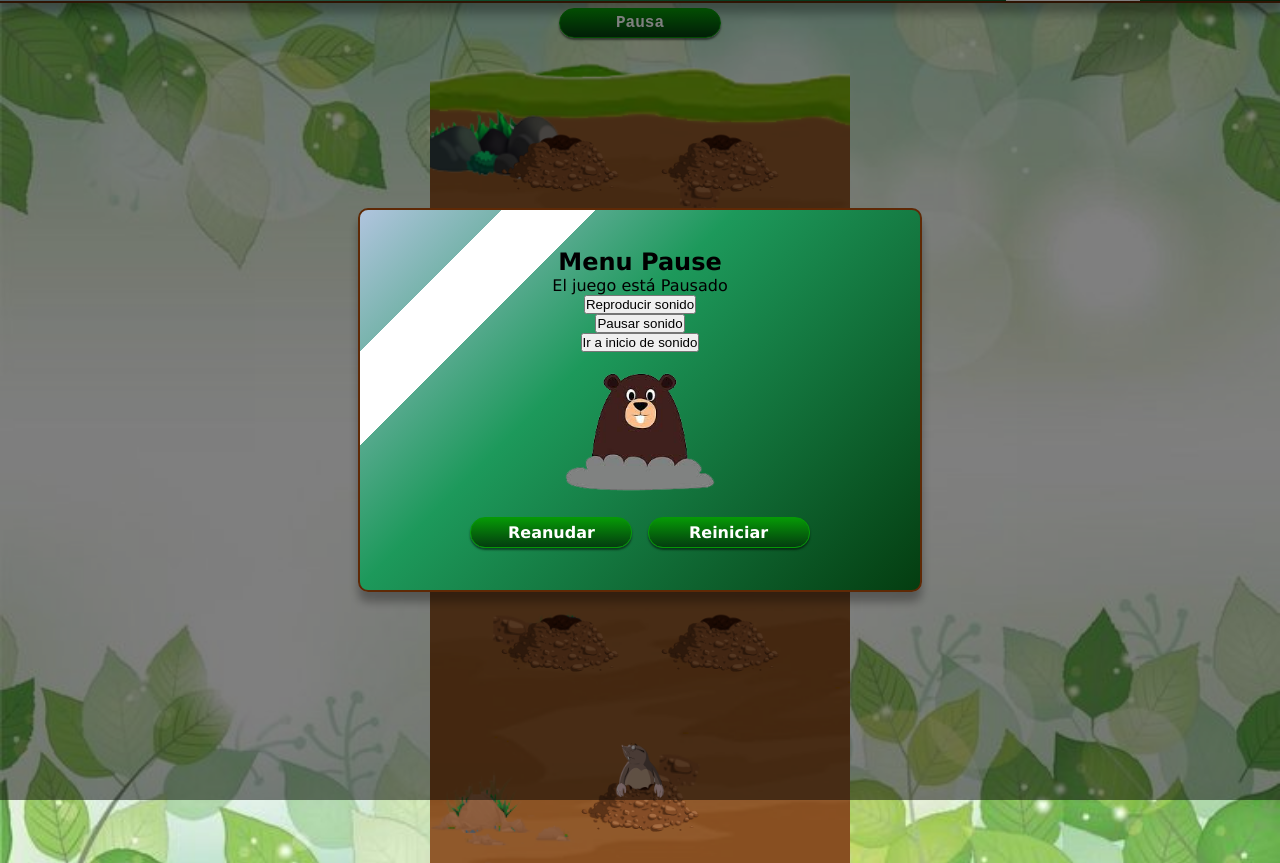
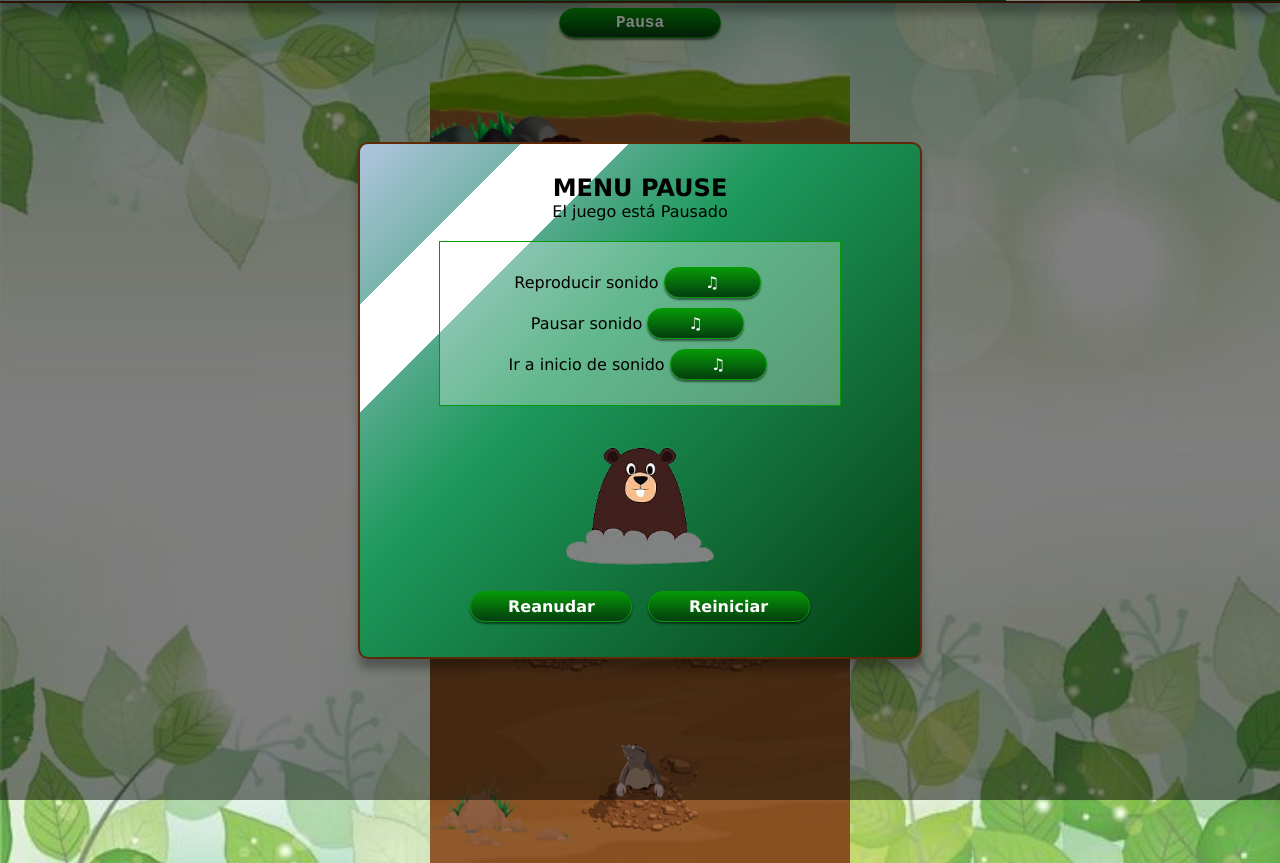
Before and after one commit to Camaco81/proyecto2023, a plain HTML site: page juego-web/juego.html in a window 1280 px wide. Both pictures are taken after a click on the link "Pausa". Drawn offline with Linux system fonts and the light colour scheme.

Commit message:
animaciones de cursor y stylo menu pausa

```diff
--- a/juego-web/css/style.css
+++ b/juego-web/css/style.css
@@ -147,7 +147,22 @@ h2 {
 
   border: 2px solid #5e2906;
 }
+.ajustes{
+  margin: 20px;
+  padding: 20px 0px;
+  width: 80%;
+  display: flex;
+  flex-direction: column;
+  justify-content: center;
+  align-items: center;
 
+  border: 1px solid rgb(6, 153, 6);
+  background-color: rgba(255,255,255,.3);
+}
+.ajustes span{
+    display: inline-block;
+    width: 10px;
+  }
 /***********MODAL***********/
 /* Fondo modal: negro con opacidad al 50% */
 .modal {
--- a/juego-web/js/juego.js
+++ b/juego-web/js/juego.js
@@ -56,7 +56,8 @@ hueco.style.width = "10vh"
             //a la etiqueta le cambiamos la propiedad textcontent
             // por el valor que tenemos del score
             spanScore.textContent = score;
-            element.classList.remove("show")
+            element.classList.remove("show");
+            contenedor.style.cursor =" url(/juego-web/assets/img/maze1.png) 20 20, pointer";
         });
 
     })
@@ -142,7 +143,9 @@ function time() {
 
 
 function aparecer(parmetro) {
-    topos[parmetro].classList.add('show')
+    topos[parmetro].classList.add('show');
+
+    contenedor.style.cursor =" url(/juego-web/assets/img/maze.png) 20 20, pointer";
 }
 function desaparecer(parmetro) {
     topos[parmetro].classList.remove("show")
@@ -157,7 +160,7 @@ function levelUp() {
     scoreTotal = score;
     clearInterval(cronometro);
     if (nivel > niveles.length - 1) {
-        modalShow("Felicidades", "Has terminado todos los niveles", "Volver a inicio")
+        modalShow("¡FELICIDADES!", "Has terminado todos los niveles", "Volver a inicio")
     } else {
         //seteo en 0 las variables
         /*  score = 0; */
@@ -204,9 +207,9 @@ function comprobarGanarPerder() {
     if (minutos >= niveles[nivel][0] && segundos >= niveles[nivel][1]) {
         //al terminar el tiempo
         if (score >= niveles[nivel][2]) {
-            modalShow("Felicidades", "Has completado este nivel", "Reiniciar", "Siguiente");
+            modalShow("¡FELICIDADES!", "Has completado este nivel", "Reiniciar", "Siguiente");
         } else {
-            modalShow("Game Over", "¡Mejor suerte la proxima!", "Reiniciar", "");
+            modalShow("¡OH, NO, LO SIENTO!", "¡Mejor suerte la proxima!", "Reiniciar", "");
         }
         //se detiene y retorna true
         detener();
--- a/juego-web/juego.html
+++ b/juego-web/juego.html
@@ -27,7 +27,8 @@
     </section>
 
 
-    <audio id="music" src="assets/sound/music.mp3" autoplay preload="auto" controls="none" style="display: none;"></audio>
+    <audio id="music" src="assets/sound/music.mp3" autoplay preload="auto" controls="none"
+        style="display: none;"></audio>
     <!-- Ventana modal, por defecto no visible -->
     <div id="ventanaModal" class="modal ">
         <div class="contenido-modal  bg-3">
@@ -46,14 +47,18 @@
     <!-- Ventana modalPAUSE, por defecto no visible -->
     <div id="pauseModal" class="modal">
         <div class="contenido-modal bg-1">
-            <h2 id="tituloModal">Menu Pause</h2>
+            <h2 id="tituloModal">MENU PAUSE</h2>
             <p id="textoModal">El juego está Pausado</p>
 
-            <button id="btnReproducir">Reproducir sonido</button>
-            <button id="btnPausar">Pausar sonido</button>
-            <button id="btnReiniciar">Ir a inicio de sonido</button>
+            <div class="ajustes">
+
+                <a>Reproducir sonido<span class="boton" id="btnReproducir">♫</span></a>
+                <a> Pausar sonido<span class="boton" id="btnPausar">♫</span></a>
+                <a> Ir a inicio de sonido<span class="boton" id="btnReiniciar">♫</span></a>
+            </div>
 
             <img src="assets/img/topoperfil.png" class="img20">
+
 
             <div>
                 <a id="continuar" class="boton">Reanudar</a>
```
Also changed, not shown: juego-web/assets/img/maze1.png (added).
